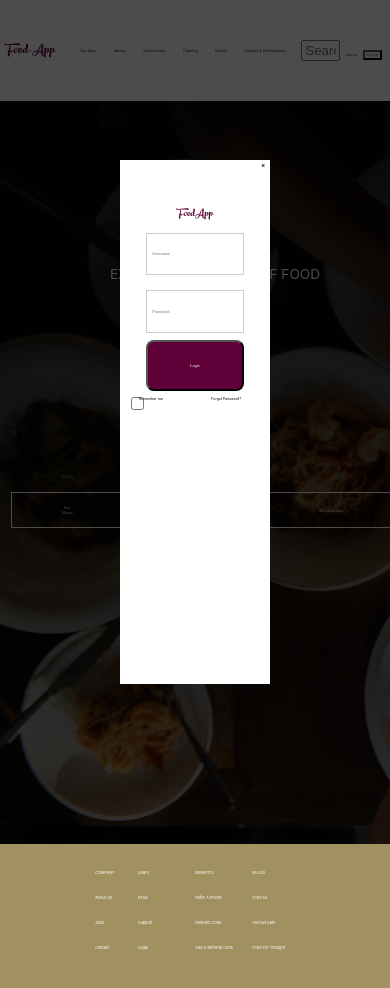
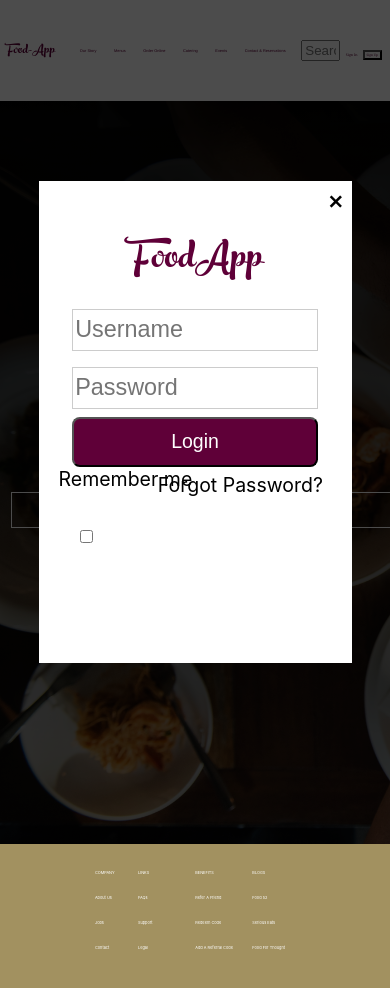
Before and after one commit to Nikhil713/Scrumpti, a React (Create React App) app: page / in a window 390 px wide. Both pictures are taken after a click on the button "Sign In". Shown: the top 988 px of the page. Built offline with nearby package versions, Linux system fonts and the light colour scheme.

Commit message:
Fix responiveness-modal signup

```diff
--- a/src/App.css
+++ b/src/App.css
@@ -51,9 +51,9 @@ a {
 
 .modalContentLogin > a,.modalContentSignup > a{
   font-family: Peaches And Cream;
-  font-size:4vw;
+  font-size:5vw;
   /* height: 100vh; */
-  padding:0vw;
+  /* padding:0.5vw; */
   color: #5F0038;
   /* border:black 1px solid; */
 }
@@ -66,8 +66,8 @@ a {
   border:1px solid #ccc;
   box-sizing: border-box;
   margin:2vw auto;
-  font-size:1vw;
-  padding: 1vw 1.4vw;
+  font-size:1.3vw;
+  /* padding: 1vw 1.4vw; */
   position: relative;
 }
 
@@ -96,8 +96,8 @@ button:hover{
 
 .rem{
   position: absolute;
-  left:2.5vw;
-  margin: 1.5vw 2.2vw;
+  /* left:2.5vw;
+  margin: 1.5vw 2.2vw; */
   font-size: 0.9vw;
 }
 
@@ -156,6 +156,10 @@ button:hover{
   font-size: 0.9vw;
 }
 
+.remforgot{
+  display: grid;
+  grid-template-rows: 1fr 1fr;
+}
 .fb{
   background-color: #3b5998;
   color: white;
@@ -173,3 +177,87 @@ button:hover{
 .fb:hover, .google:hover{
   cursor: pointer;
 }
+
+
+
+      /* RESPONSIVE */
+
+
+@media only screen and (max-width:480px)  {
+  .modalContentSignup{
+    width: 70%;
+    height:80%;
+  }
+
+  .modalContentLogin{
+    width:70%;
+    height:50%;
+  }
+
+  .modalContentLogin > a,.modalContentSignup > a{
+    font-size:20vw;
+    /* height: 100vh; */
+    padding:10vw;
+    color: #5F0038;
+    /* border:black 1px solid; */
+  }
+
+  .close{
+    font-size:8vw;
+  }
+
+
+  .signupForm > input{
+    margin:5vw auto;
+    font-size:4.5vw;
+
+  }
+
+  .loginButton{
+    font-size: 5vw;
+  }
+
+
+.modalContentSignup > div > button {
+  width:90%;
+  display :block;
+  box-sizing: border-box;
+  font-size:4vw;
+  margin:3vw auto;
+  padding: 1vw 1.1vw;
+  position:relative;
+}
+
+.or{
+  font-size:4.5vw;
+}
+
+.modalContentLogin > a,.modalContentSignup > a{
+  font-size:15vw;
+
+}
+
+
+.modalContentLogin >form > input{
+  /* margin-left: 0; */
+  font-size:6vw;
+}
+
+.check{
+  margin:16vw 5vw;
+}
+.rem{
+  /* position: absolute; */
+  /* left:5vw;
+  margin: 15.5vw 7vw; */
+  font-size: 5vw;
+}
+
+.forgot{
+  font-size:5vw;
+  color: black;
+  /* margin-right:2.2vw; */
+  /* margin-top:1.5vw; */
+}
+
+}
--- a/src/App.js
+++ b/src/App.js
@@ -49,10 +49,12 @@ class App extends Component {
                       <input type = "text" placeholder = "Password"></input>
                       <button href = "" className ="loginButton">Login</button>
                     </form>
-                    <input type = "checkbox" className = "check"></input>
-                    <div className = "rem">Remember me</div>
+
+                    <div className="remforgot">
+                    <div className = "rem"><input type = "checkbox" className = "check"></input>Remember me</div>
                     <div><a href = "#" className = "forgot">Forgot Password?</a></div>
-                </div>
+                    </div>
+                 </div>
           </div>
 
 
```
